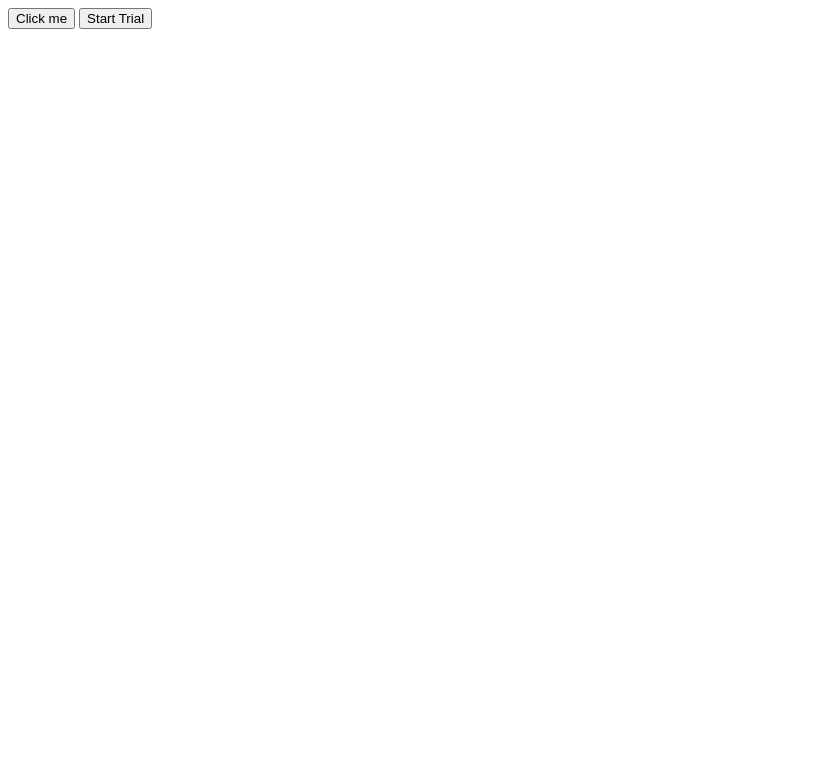
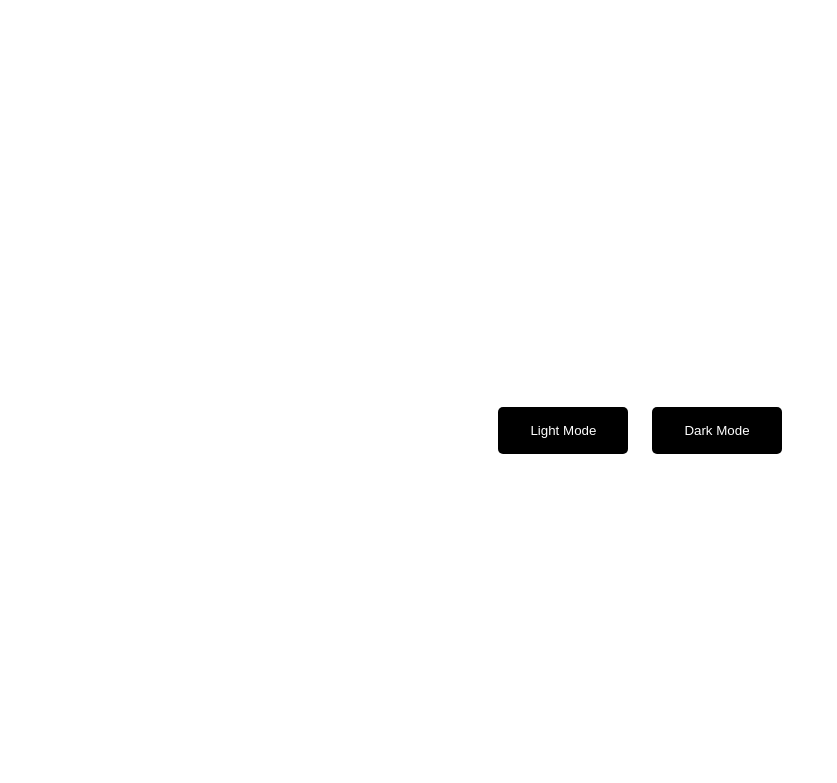
Before and after one commit to KwameWilson/Dark-Light-Mode, a plain HTML site: page index.html in a window 1280 px wide. Shown: the whole page, without its empty margins (0-837 px from the left). Drawn offline with Linux system fonts and the light colour scheme; files that its build step writes are made by us from their sources.

Commit message:
Finished styling of buttons

```diff
--- a/css/style.css
+++ b/css/style.css
@@ -0,0 +1,26 @@
+* {
+    margin: 0;
+    padding: 0;
+    box-sizing: border-box;
+}
+
+.container {
+    width: 1110px;
+    margin: 5rem auto;
+    height: 700px;
+    text-align: center;
+    display: flex;
+    align-items: center;
+    justify-content: center;
+    gap: 24px;
+}
+
+button {
+    text-decoration: none;
+    border: 0;
+    padding: 16px 32px;
+    color: white;
+    background: black;
+    border-radius: 5px;
+    cursor: pointer;
+}
--- a/index.html
+++ b/index.html
@@ -5,15 +5,18 @@
     <meta name="viewport" content="width=device-width, initial-scale=1.0">
     <title>Document</title>
     <script src="script.js" defer></script>
-    <link rel="stylesheet" href="style.css">
+    <link rel="stylesheet" href="css/style.css">
 </head>
 <body>
-    <button>
-        Click me
-    </button>
+    <div class="container">
+        <button class="light-mode">
+            Light Mode
+        </button>
 
-    <button>
-        Start Trial
-    </button>
+        <button class="dark-mode">
+            Dark Mode
+        </button>
+    </div>
+
 </body>
 </html>
```
